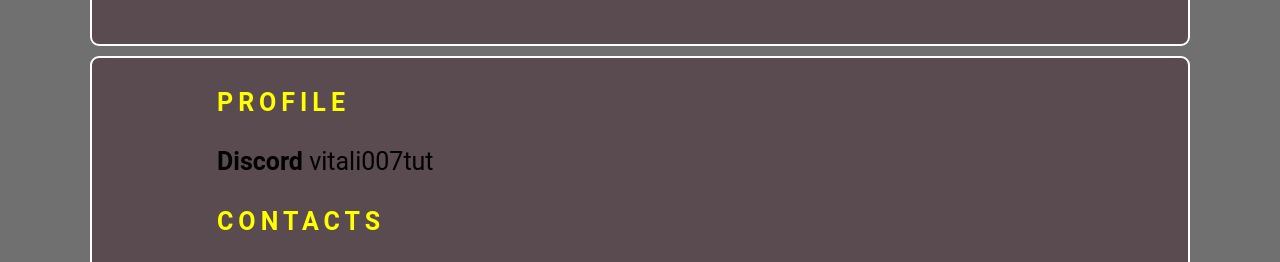
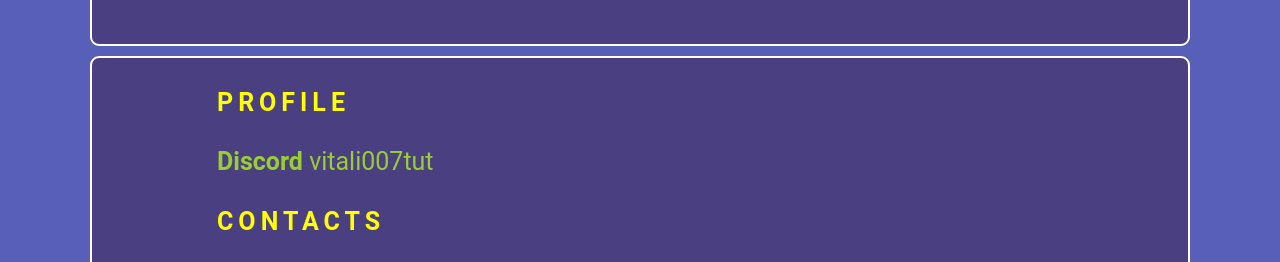
Before and after one commit to vitali007tut/rsschool-cv, a plain HTML site: page index.html in a window 1280 px wide. Shown: the part 475-737 px from the top of the page. Drawn offline with Linux system fonts and the light colour scheme.

Commit message:
fix: color font

```diff
--- a/style.css
+++ b/style.css
@@ -59,7 +59,7 @@
 
   .section{
     padding: 1px 100px;
-    color: black;
+    color: yellowgreen;
      }
 
     .footer
@@ -97,7 +97,7 @@
     }
 
     body {
-      background-color: rgb(112, 112, 112);
+      background-color: rgb(88, 95, 185);
       background-attachment: fixed;
       background-size: cover;
       font-family: 'Roboto', sans-serif;
```
